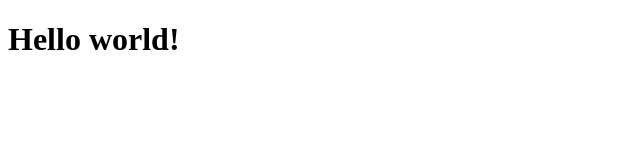
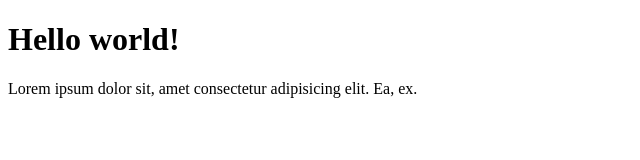
Before and after one commit to Topcode1/github-tutorial, a plain HTML site: page index.html in a window 1280 px wide. Shown: the whole page, without its empty margins (0-640 px from the left). Drawn offline with Linux system fonts and the light colour scheme.

Commit message:
added paragraph

```diff
--- a/index.html
+++ b/index.html
@@ -10,6 +10,6 @@
 </head>
 <body>
   <h1>Hello world!</h1>
-
+  <p>Lorem ipsum dolor sit, amet consectetur adipisicing elit. Ea, ex.</p>
 </body>
 </html>
```
